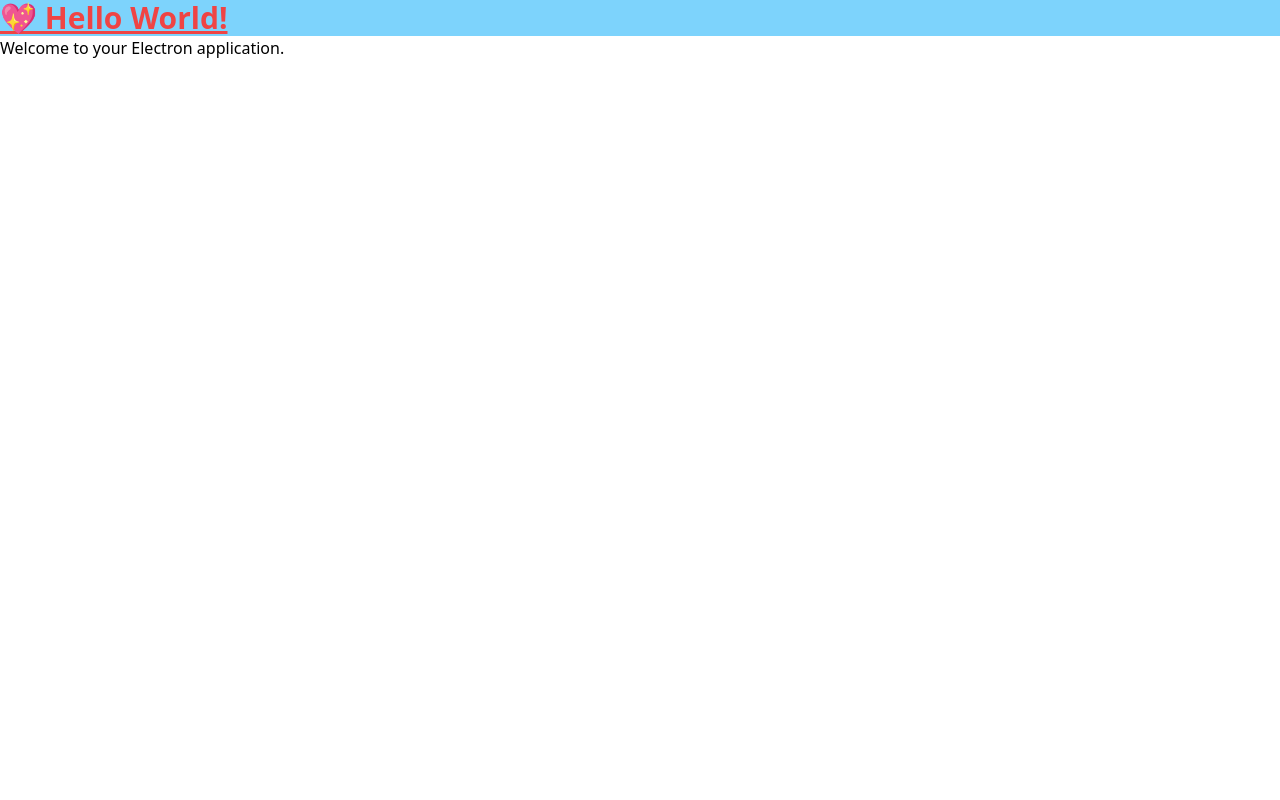
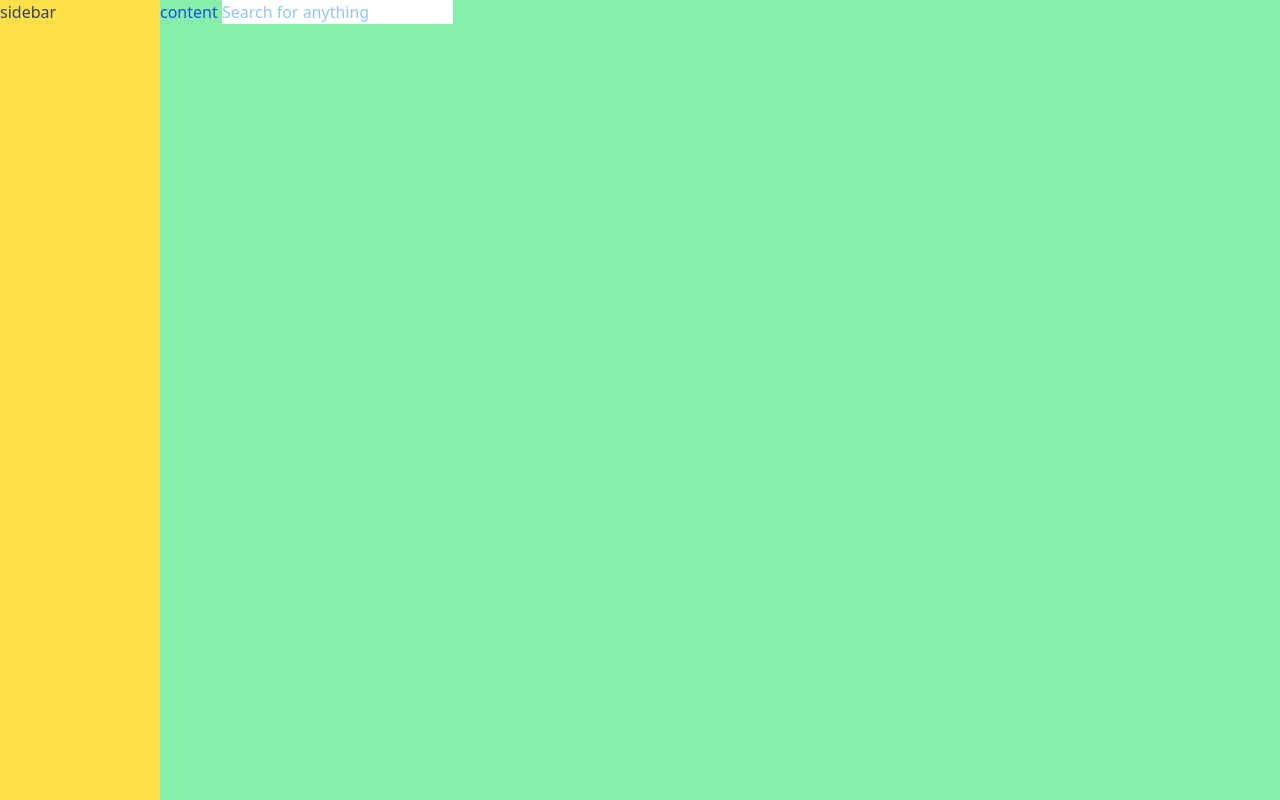
Before and after one commit to marlonchiu/imooc-vchat, a Vue app: page / in a window 1280 px wide. Built offline with nearby package versions, Linux system fonts and the light colour scheme.

Commit message:
✨ feat: 6-4 学习 Tailwindcss 的基础知识

```diff
--- a/src/App.vue
+++ b/src/App.vue
@@ -1,6 +1,11 @@
 <template>
-  <h1 class="text-3xl font-bold underline text-red-500 bg-sky-300">💖 Hello World!</h1>
-  <p>Welcome to your Electron application.</p>
+  <div class="flex items-center justify-between h-screen">
+    <div class="bg-gray-300 text-gray-700 w-40 h-full hover:bg-yellow-300">sidebar</div>
+    <div class="bg-green-300 text-blue-700 h-full flex-1">
+      content
+      <input type="text" placeholder="Search for anything" class="placeholder:text-blue-300" />
+    </div>
+  </div>
 </template>
 
 <script setup>
--- a/src/main.ts
+++ b/src/main.ts
@@ -10,8 +10,8 @@ if (started) {
 const createWindow = () => {
   // Create the browser window.
   const mainWindow = new BrowserWindow({
-    width: 800,
-    height: 600,
+    width: 1024,
+    height: 768,
     webPreferences: {
       preload: path.join(__dirname, 'preload.js'),
     },
```
